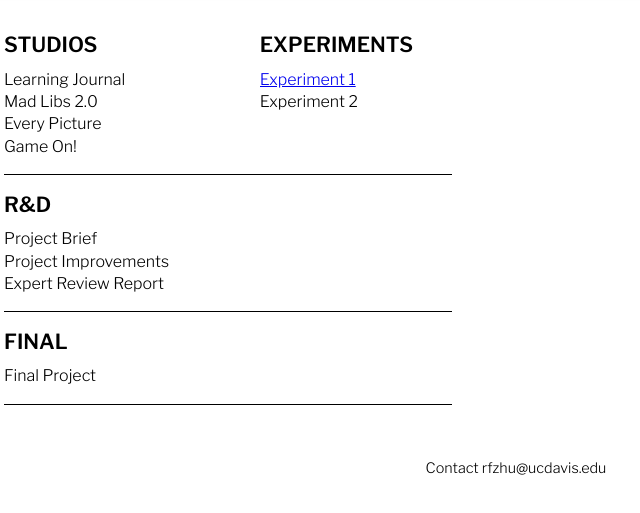
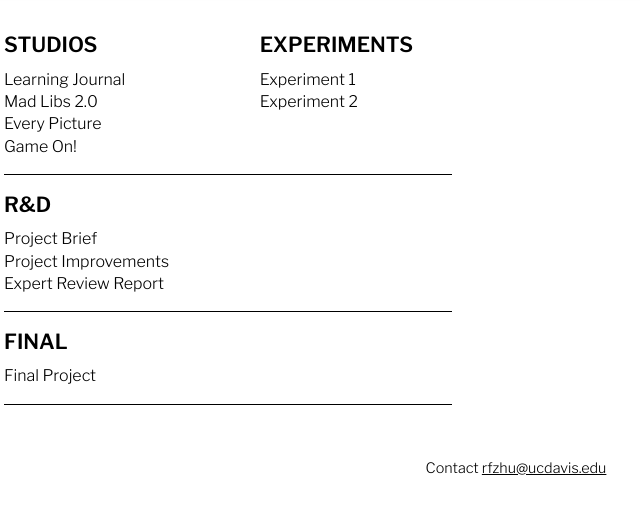
Before and after one commit to RuofeiZhu/des157a-w24, a plain HTML site: page index.html in a window 1280 px wide. Shown: the part 239-752 px from the top of the page, 124-764 px from the left. Drawn offline with nearby package versions, Linux system fonts and the light colour scheme; a web font is replaced by a local one.

Commit message:
exp1 updated

```diff
--- a/styles.css
+++ b/styles.css
@@ -50,6 +50,10 @@ li{
 }
 ul{
     padding-left: 0;
+}
+li a {
+    color: #000;
+    text-decoration: none;
 }
 
 article {
@@ -105,7 +109,6 @@ footer{
 }
 footer a{
     color: #000;
-    text-decoration: none;
 }
 
 span {
```
